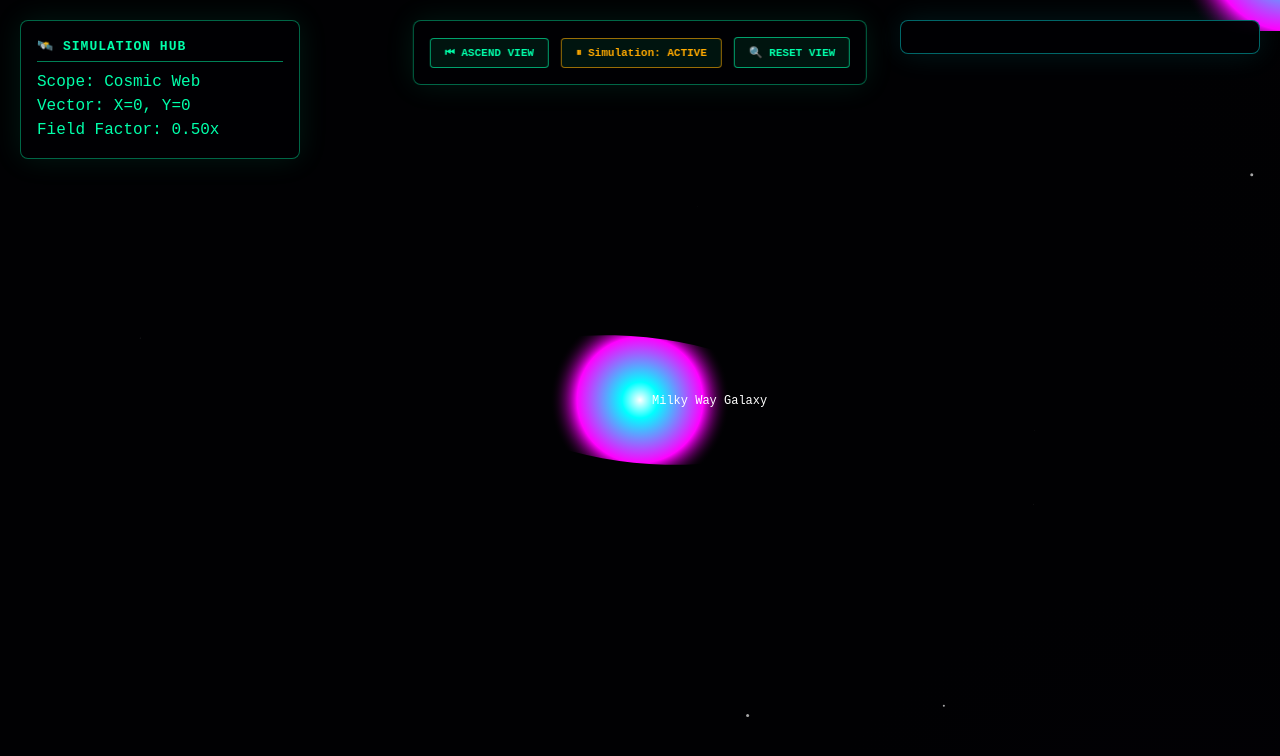
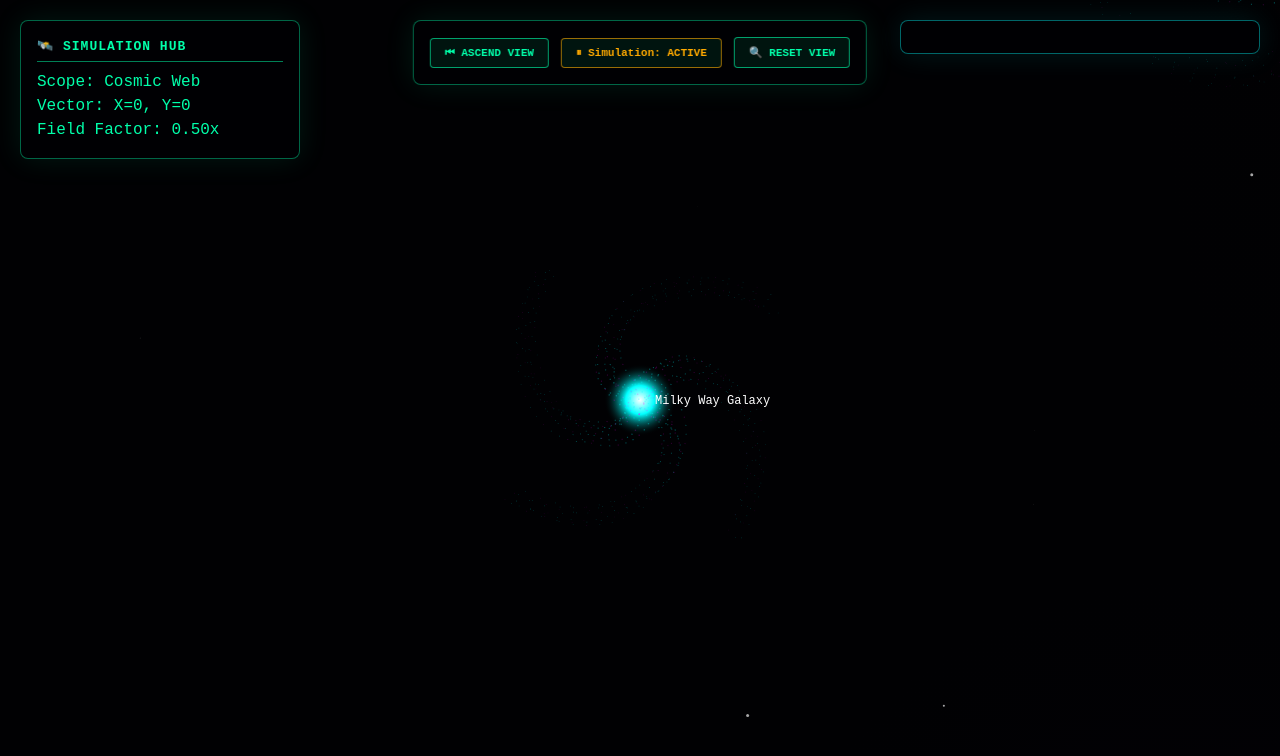
Before and after one commit to 322210-ai/ooo, a plain HTML site: page index.html in a window 1280 px wide. Drawn offline with Linux system fonts and the light colour scheme; animation ran at ten frames a second.

Commit message:
Update index.html

```diff
--- a/index.html
+++ b/index.html
@@ -853,33 +853,67 @@
                 }
             });
 
-            // 4. Layer Render Branches Mapping Elements
-            if (activeLayer === VISUAL_LAYERS.COSMIC) {
+                        if (activeLayer === VISUAL_LAYERS.COSMIC) {
                 activeGalaxies.forEach(gal => {
-                    const screenX = (gal.x - cameraX) * zoom + centerX; const screenY = (gal.y - cameraY) * zoom + centerY; const scaledRadius = gal.r * zoom;
-                    if (screenX + scaledRadius < -200 || screenX - scaledRadius > canvas.width + 200 || screenY + scaledRadius < -200 || screenY - scaledRadius > canvas.height + 200) return;
+                    const screenX = (gal.x - cameraX) * zoom + centerX;
+                    const screenY = (gal.y - cameraY) * zoom + centerY;
+                    const scaledRadius = gal.r * zoom;
+                    if (screenX + scaledRadius * 3 < 0 || screenX - scaledRadius * 3 > canvas.width || screenY + scaledRadius * 3 < 0 || screenY - scaledRadius * 3 > canvas.height) return;
 
                     ctx.save(); ctx.translate(screenX, screenY); ctx.rotate(gal.angle || 0);
-                    let grad = ctx.createRadialGradient(0, 0, 0, 0, 0, scaledRadius);
 
                     if (gal.type === 'void') {
-                        grad.addColorStop(0, 'rgba(1,1,3,0.95)'); grad.addColorStop(1, 'rgba(2,2,8,0)');
+                        // Render a deep, structural gravitational tear for the Bootes Void
+                        let grad = ctx.createRadialGradient(0, 0, 0, 0, 0, scaledRadius * 1.5);
+                        grad.addColorStop(0, 'rgba(1,1,3,0.98)'); grad.addColorStop(1, 'rgba(0,0,0,0)');
                         ctx.fillStyle = grad; ctx.beginPath(); ctx.arc(0, 0, scaledRadius * 1.5, 0, Math.PI * 2); ctx.fill();
-                        ctx.beginPath(); ctx.arc(0, 0, scaledRadius * 1.2, 0, Math.PI * 2);
-                        ctx.strokeStyle = 'rgba(255,0,50,0.1)'; ctx.lineWidth = 1; ctx.stroke();
+                        ctx.strokeStyle = 'rgba(255, 0, 50, 0.15)'; ctx.lineWidth = 1; ctx.stroke();
                     } else {
-                        grad.addColorStop(0, gal.type === 'spiral' ? '#ffffff' : '#ffeecc');
-                        grad.addColorStop(0.2, gal.type === 'spiral' ? '#00ffff' : '#ffaa00');
-                        grad.addColorStop(0.7, '#ff00ff'); grad.addColorStop(1, 'rgba(0,0,0,0)');
-                        ctx.fillStyle = grad; ctx.beginPath();
-                        if (gal.type === 'spiral') ctx.ellipse(0, 0, scaledRadius * 1.8, scaledRadius * 0.7, 0, 0, Math.PI * 2);
-                        else ctx.arc(0, 0, scaledRadius * 1.2, 0, Math.PI * 2);
-                        ctx.fill();
+                        // Draw Core Nuclear Galactic Bulge Center
+                        let bulgeGrad = ctx.createRadialGradient(0, 0, 0, 0, 0, scaledRadius * 0.4);
+                        bulgeGrad.addColorStop(0, '#ffffff');
+                        bulgeGrad.addColorStop(0.4, gal.type === 'spiral' ? '#00ffff' : '#ffea00');
+                        bulgeGrad.addColorStop(1, 'rgba(0,0,0,0)');
+                        ctx.fillStyle = bulgeGrad; ctx.beginPath(); ctx.arc(0, 0, scaledRadius * 0.4, 0, Math.PI * 2); ctx.fill();
+
+                        // Procedural Logarithmic Spiral Arm Dust Clouds Generator Matrix
+                        let numArms = gal.type === 'spiral' ? 4 : 1;
+                        let particlesPerArm = gal.type === 'ring' ? 250 : 180;
+
+                        ctx.fillStyle = gal.type === 'spiral' ? 'rgba(0, 255, 170, 0.25)' : 'rgba(255, 0, 255, 0.25)';
+                        for (let armIdx = 0; armIdx < numArms; armIdx++) {
+                            let armBaseAngle = (armIdx * Math.PI * 2) / numArms;
+
+                            for (let pIdx = 0; pIdx < particlesPerArm; pIdx++) {
+                                // Mathematical log spiral layout spacing
+                                let progress = pIdx / particlesPerArm;
+                                let distance = progress * scaledRadius * 1.8;
+                                let spiralCurve = gal.type === 'ring' ? 0 : distance * 0.015;
+                                let pAngle = armBaseAngle + spiralCurve;
+
+                                // Sprinkle noise clusters so arms look cloudy, fluffy, and natural instead of stiff circles
+                                let scatterX = (Math.sin(pIdx * 4.5) * scaledRadius * 0.15) * (1 - progress * 0.4);
+                                let scatterY = (Math.cos(pIdx * 7.2) * scaledRadius * 0.15) * (1 - progress * 0.4);
+
+                                let px = Math.cos(pAngle) * distance + scatterX;
+                                let py = Math.sin(pAngle) * distance + scatterY;
+                                let pSize = Math.max(0.6, (1 - progress) * 3 * zoom);
+
+                                // Color blend variance out toward the cold outer gas rims
+                                if (gal.type === 'spiral') {
+                                    ctx.fillStyle = pIdx % 3 === 0 ? 'rgba(255, 0, 255, 0.2)' : 'rgba(0, 255, 255, 0.3)';
+                                } else {
+                                    ctx.fillStyle = pIdx % 2 === 0 ? 'rgba(255, 230, 150, 0.25)' : 'rgba(100, 149, 237, 0.25)';
+                                }
+
+                                ctx.fillRect(px, py, pSize, pSize);
+                            }
+                        }
                     }
                     ctx.restore();
 
                     ctx.font = "12px 'Courier New'"; ctx.fillStyle = '#ffffff';
-                    ctx.fillText(gal.name, screenX + 12, screenY + 4);
+                    ctx.fillText(gal.name, screenX + 15, screenY + 4);
                 });
             }
             else if (activeLayer === VISUAL_LAYERS.GALACTIC) {
```
